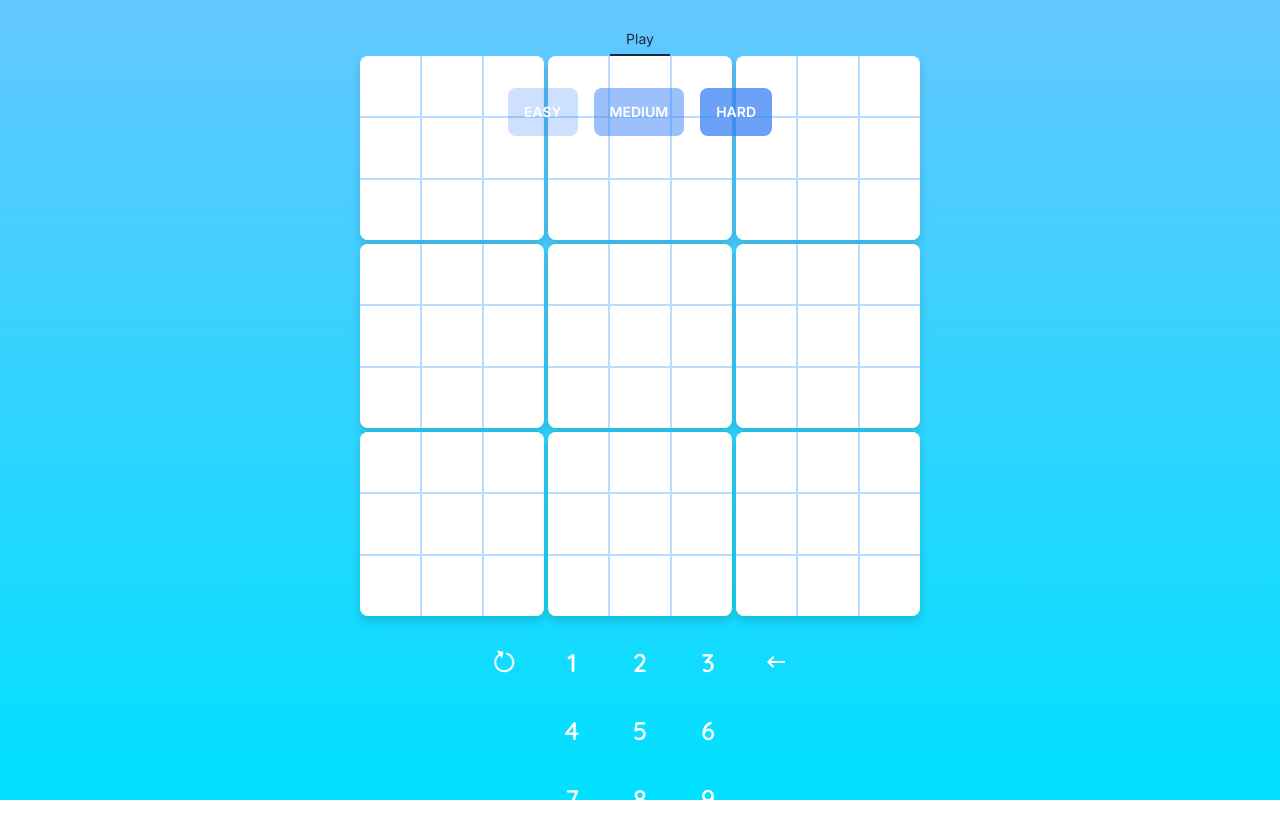
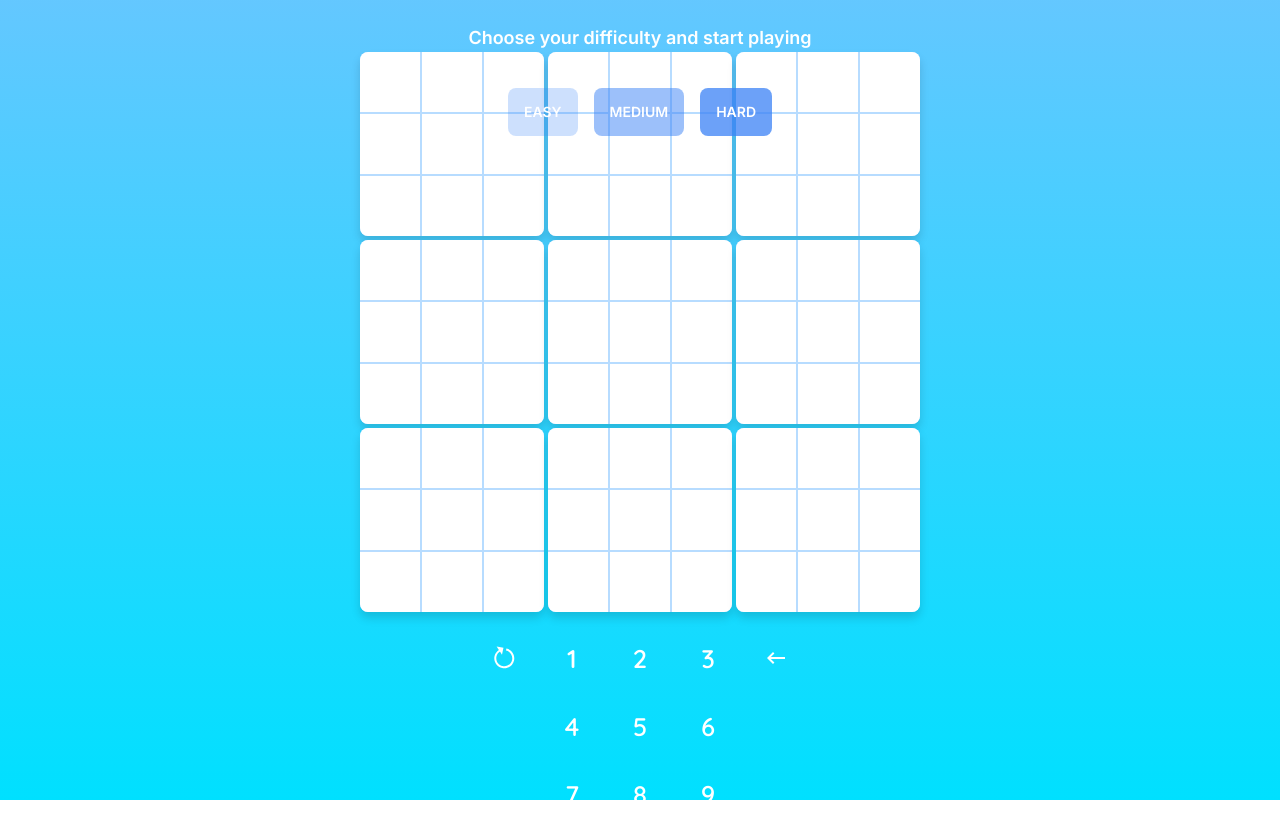
Before and after one commit to raswonders/sudoku-test, a Next.js app: page / in a window 1280 px wide. Built offline with nearby package versions, Linux system fonts and the light colour scheme.

Commit message:
hide play as well and put there heading

```diff
--- a/src/app/components/menubar.jsx
+++ b/src/app/components/menubar.jsx
@@ -19,7 +19,8 @@ function Menubar({ game, setGame }) {
 
   return (
     <>
-      <div className="tabs">
+      <h1 className="text-white font-semibold text-lg">Choose your difficulty and start playing</h1>
+      {/* <div className="tabs">
         <a
           className={`tab tab-bordered tab-md ${
             activeTab === "Play" ? "tab-active" : ""
@@ -28,15 +29,15 @@ function Menubar({ game, setGame }) {
         >
           Play
         </a>
-        {/* <a
+        <a
           className={`tab tab-bordered tab-md ${
             activeTab === "Solution" ? "tab-active" : ""
           }`}
           onClick={() => handleTabClick("Solution")}
         >
           Find Solution
-        </a> */}
-      </div>
+        </a>
+      </div> */}
       {isPlay && (
         <DifficultyButtons handleDifficultyClick={handleDifficultyClick} />
       )}
```
Also changed, not shown: src/app/page.jsx (line endings or trailing spaces).
